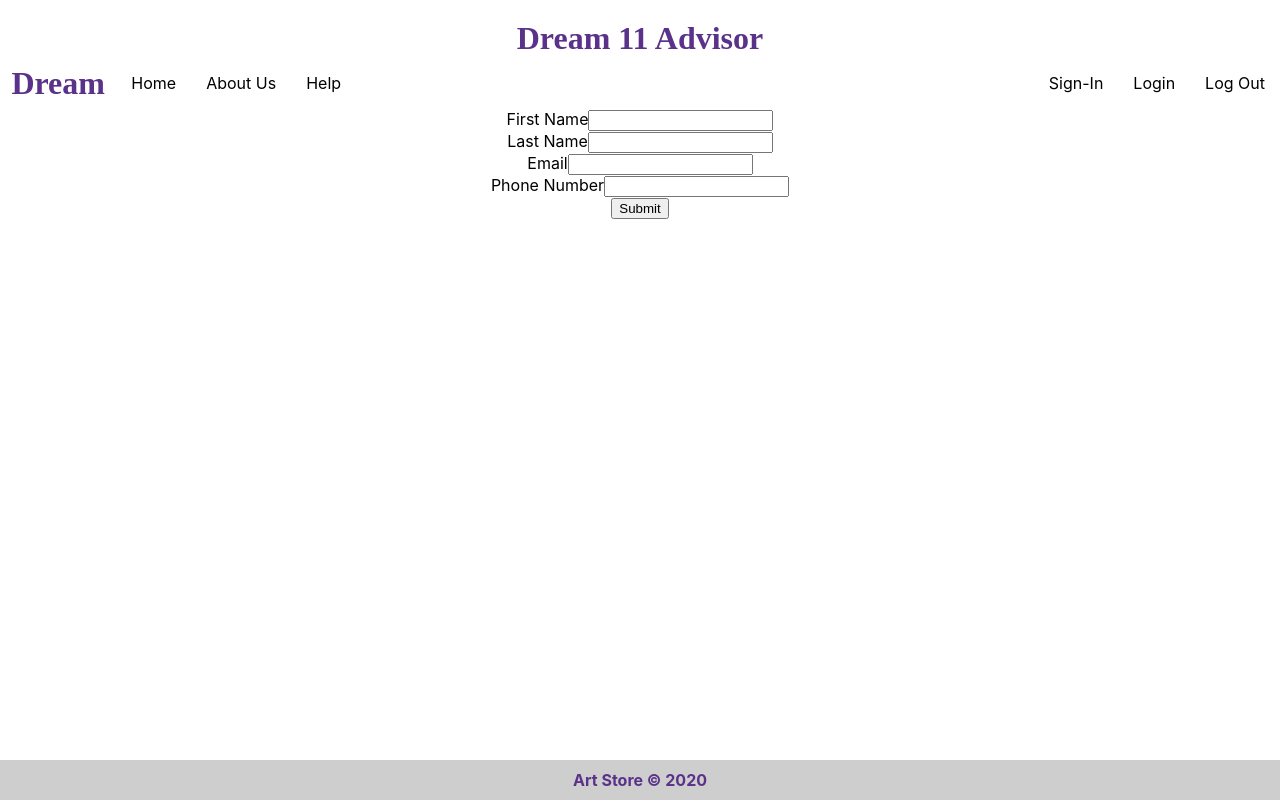
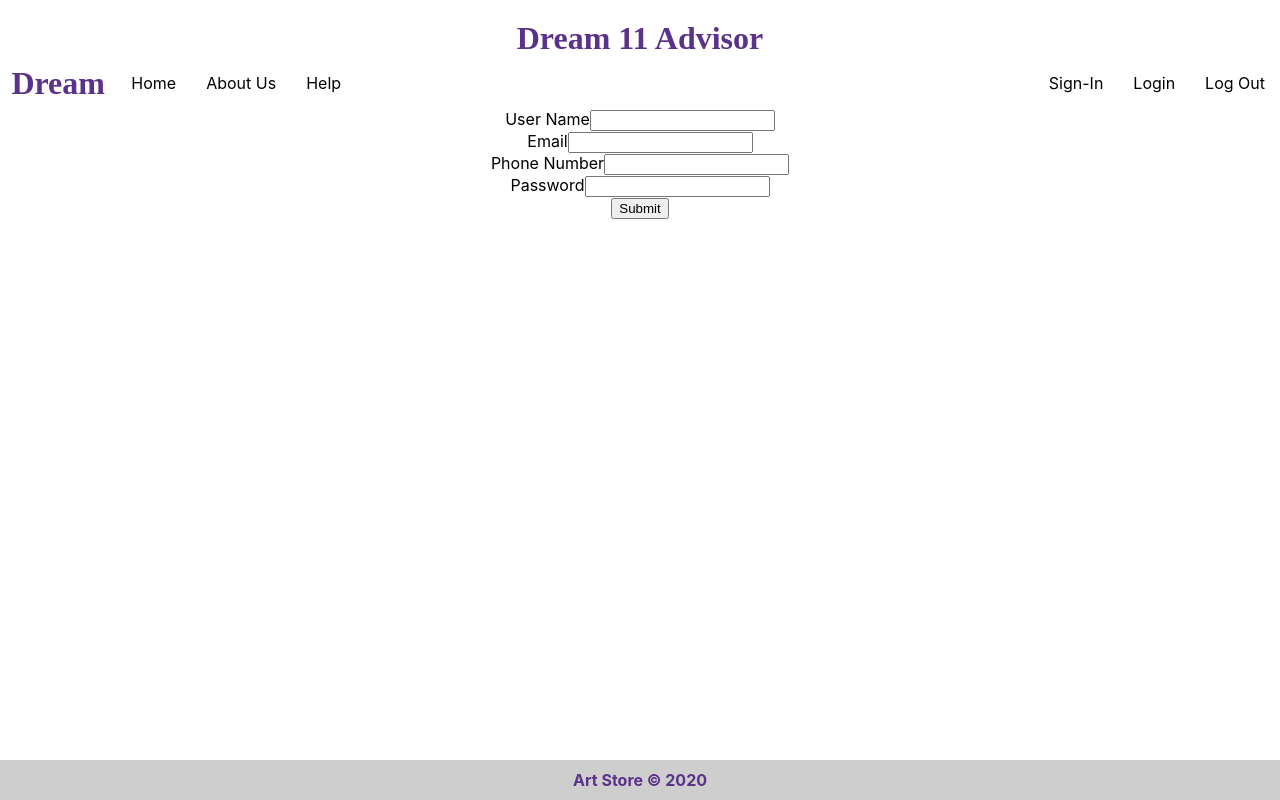
Before and after one commit to yash-joshi9/FantasyLeagueAdvisor, a React (Create React App) app in the folder client/: page /sign-in in a window 1280 px wide. Built offline with nearby package versions, Linux system fonts and the light colour scheme.

Commit message:
[TASK-2] fucntional component changes

```diff
--- a/client/src/component/SignIn/signIn.js
+++ b/client/src/component/SignIn/signIn.js
@@ -1,23 +1,19 @@
-import React, { Component, Suspense } from "react"
+import React, { Component, useCallback } from "react"
 import { Field, formValues, reduxForm } from "redux-form";
 
-class SignIn extends Component {
+function SignIn(props) {
 
-    render() {
-        const handleValue = (values)  => {
+    const handleValue = useCallback((values) => {
         console.log(values)
-        }
+        // handle the click event
+      }, []);
 
-        const { handleSubmit, handleLogin } = this.props;
+    const { handleSubmit, handleLogin } = props;
     return (
         <form onSubmit={handleSubmit(handleValue)}>
             <div>
-                    <label htmlFor="firstName">First Name</label>
-                    <Field name="firstName" component="input" type="text" />
-                </div>
-                <div>
-                    <label htmlFor="lastName">Last Name</label>
-                    <Field name="lastName" component="input" type="text" />
+                <label htmlFor="userName">User Name</label>
+                <Field name="userName" component="input" type="text" />
             </div>
             <div>
                 <label htmlFor="email">Email</label>
@@ -27,10 +23,13 @@ class SignIn extends Component {
                 <label htmlFor="email">Phone Number</label>
                 <Field name="phoneNumber" component="input" type="text" />
             </div>
+            <div>
+                <label htmlFor="passowrd">Password</label>
+                <Field name="passoword" component="input" type="password" />
+            </div>
             <button type="submit">Submit</button>
         </form>
     );
-    }
 }
 
 
--- a/client/src/container/signInContainer.js
+++ b/client/src/container/signInContainer.js
@@ -31,4 +31,4 @@ const mapDispatchToProps = (dispatch) => {
     }
 }
 
-export default connect(null, mapDispatchToProps)(SignInContainer);
+export default connect(mapStateToProps, mapDispatchToProps)(SignInContainer);
```
Also changed, not shown: 1 other file (tests, documents, lock files or other folders). Lines whose indentation alone changed are shown as unchanged.
